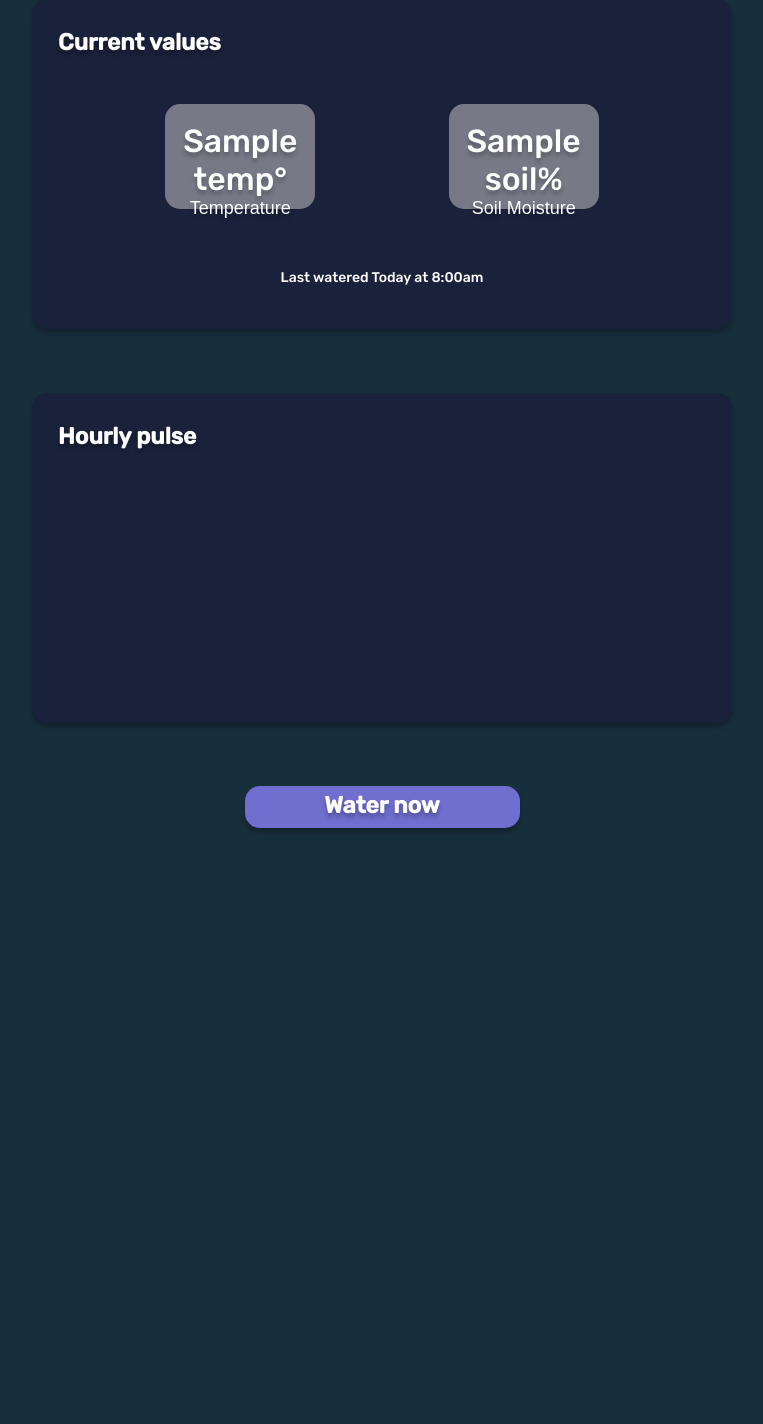
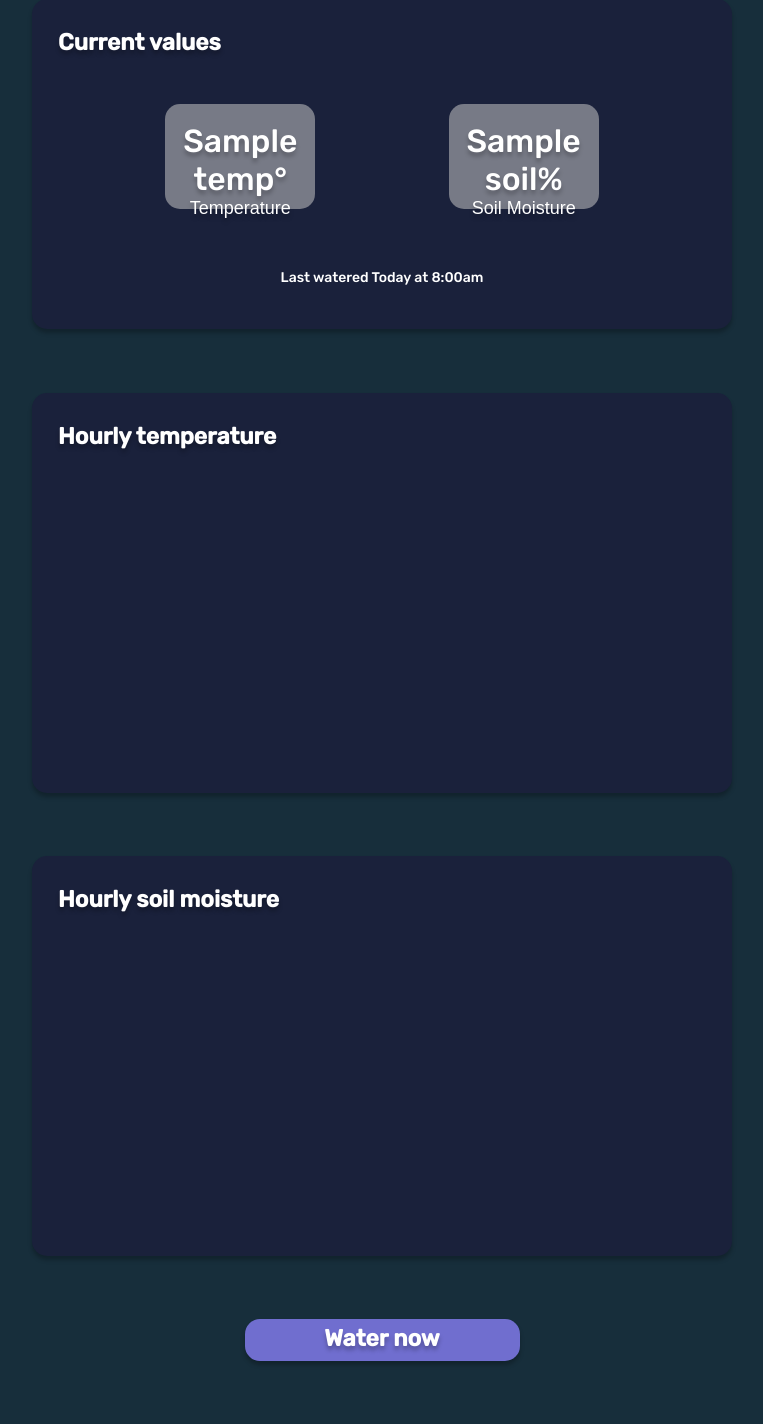
Before and after one commit to mourraille/eartchip-consumer, a Node server app: template views/home.hbs in a window 1280 px wide. Shown: the part 247-1671 px from the top of the page, without its empty margins (258-1021 px from the left). Before the commit the page ends 1077 px from the top, so only its background shows below. Run offline with Node 20, Linux system fonts and the light colour scheme; the template is opened without the code that fills it: most values are stand-ins (such as "Sample title", 1, 10 or a date in 2020); a map, chart or similar area stays blank; some libraries are stand-ins or nearby versions; some web fonts are replaced.

Commit message:
Docker support, soil and temperature charting

```diff
--- a/aggregator.js
+++ b/aggregator.js
@@ -3,7 +3,6 @@ import Log from "./models/Log.js"
 import Hourly from "./models/Hourly.js"
 import dotenv from 'dotenv'
 dotenv.config()
-
 
 const agenda = new Agenda({ db: { address: process.env.MONGODB}});
 
--- a/mqtt-consumer.js
+++ b/mqtt-consumer.js
@@ -14,9 +14,7 @@ const hbs = create({ extname: '.hbs', defaultLayout: "main" });
 app.engine('hbs', hbs.engine);
 app.set('view engine', 'hbs');
 
-
 app.use(express.static(process.cwd() + '/public'));
-
 
 //mongoose instantiation
   mongoose
@@ -90,16 +88,25 @@ app.use(express.static(process.cwd() + '/public'));
                     soilValues.push(post.hour_value)
                     soilDates.push(Date.parse(post.hour_timestamp))
                 });
+                Hourly.find({characteristic: "TEMP"}).sort({hour_timestamp:-1}).limit(24).exec(function(err, temps) {
+                    var tempValues = []
+                    var tempDates = []
+                    temps.forEach(temp => {
+                        tempValues.push(temp.hour_value)
+                        tempDates.push(Date.parse(temp.hour_timestamp))
+                    });
                     res.render('home', {
                         home: {
                             temp: _temp,
                             soil: _soil
                         },
                         soilValues,
-                    soilDates
+                        soilDates,
+                        tempValues,
+                        tempDates
                     });
+                })
            });
-
         })
       });
 });
--- a/public/css/style.css
+++ b/public/css/style.css
@@ -42,6 +42,7 @@ h2 {
     color: #FFFFFF;
     text-shadow: 0px 4px 4px rgba(0, 0, 0, 0.25);
 }
+
 .ellipse {
     position: relative;
     margin-top: 15%;
--- a/public/scripts/chart.js
+++ b/public/scripts/chart.js
@@ -1,4 +1,4 @@
-function renderChart (arr1, arr2) {
+function renderChart (arr1, arr2, name) {
     const values = arr1;
     const dates = arr2;
 
@@ -34,17 +34,28 @@ function renderChart (arr1, arr2) {
                      }
                  },
                  y: {
+
                      grid: {
                          display: false
                      },
-                     maxTicksLimit: 6
+
+                        suggestedMin: 45
+
                  }
              }
          }
      };
-     const myChart = new Chart(
-         document.getElementById('myChart'),
-         config
-     );
+     chartProducer(name,config)
+}
+
+function chartProducer(name, config) {
+    if (name == "tempchart") {
+        config.options.scales.y.suggestedMin = 14
+        config.data.datasets[0].label = "Temp"
+    }
+    const myChart = new Chart(
+        document.getElementById(name),
+        config
+    );
 
 }
--- a/views/home.hbs
+++ b/views/home.hbs
@@ -19,13 +19,23 @@
         </div>
         <div class="info-section">Last watered Today at 8:00am </div>
     </div>
-    <div class="card">
+            <div class="card" style="height: 400px;">
         <div class="inner-card-title">
-            <h2>Hourly pulse</h2>
+            <h2>Hourly temperature</h2>
         </div>
         <div class="inner-card">
-            <div class="chart-container">
-                <canvas id="myChart"></canvas>
+            <div class="chart-container" style="margin-top: 13%;">
+                <canvas id="tempchart"></canvas>
+            </div>
+        </div>
+    </div>
+    <div class="card" style="height: 400px;">
+        <div class="inner-card-title">
+            <h2>Hourly soil moisture</h2>
+        </div>
+        <div class="inner-card">
+            <div class="chart-container" style="margin-top: 13%;">
+                <canvas id="soilchart"></canvas>
             </div>
         </div>
     </div>
--- a/views/layouts/main.hbs
+++ b/views/layouts/main.hbs
@@ -12,7 +12,8 @@
       {{{body}}}
    </body>
    <script>
-       renderChart([{{soilValues}}],[{{soilDates}}])
+       renderChart([{{soilValues}}],[{{soilDates}}],'soilchart')
+       renderChart([{{tempValues}}],[{{tempDates}}],'tempchart')
    </script>
 
 </html>
```
Also changed, not shown: 2 other files. Lines whose indentation alone changed are shown as unchanged.
